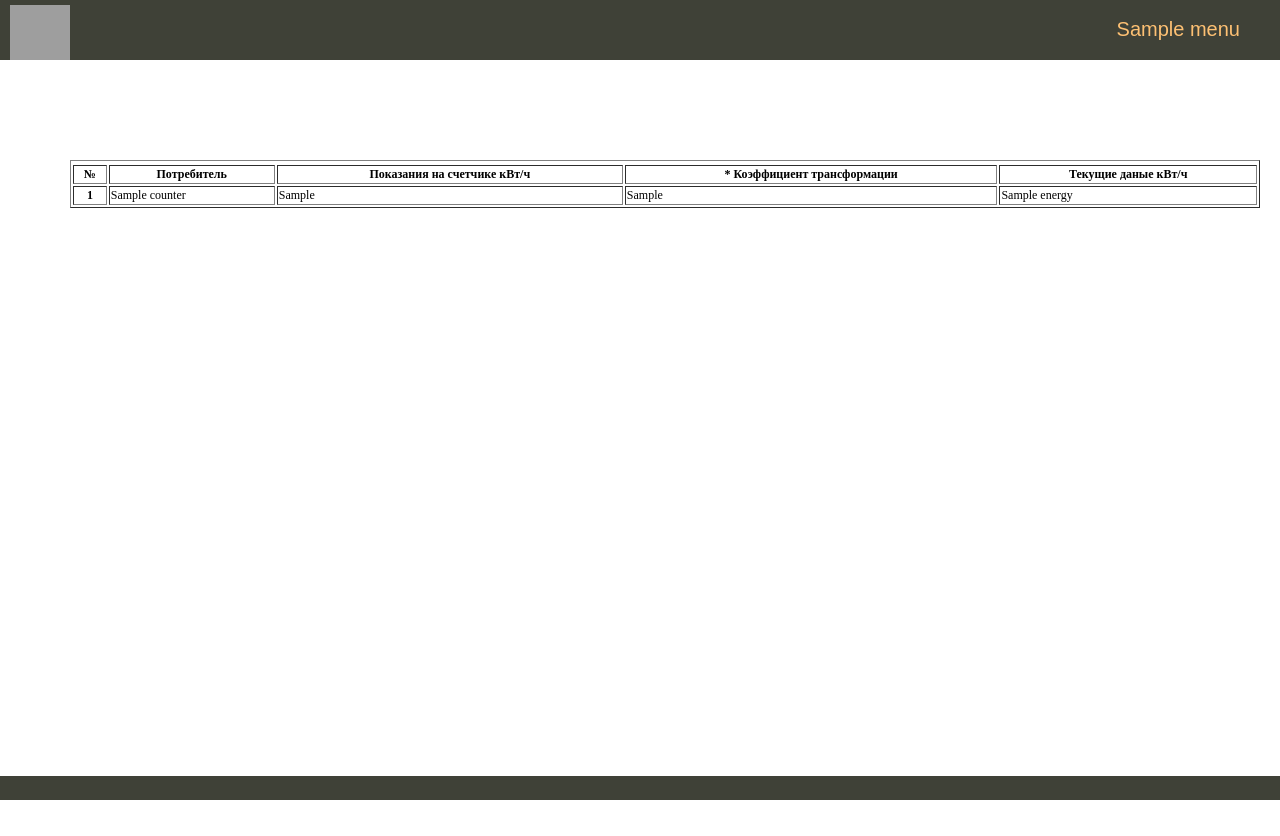
After one commit to DorofeevAlexandr/cardboard_production_control, a Django app: template backend/cardboard_production/templates/cardboard_production/electro_counters_value.html in a window 1280 px wide. The commit adds this page. Run offline with Django 5.2, Linux system fonts and the light colour scheme; the template is opened without the code that fills it: most values are stand-ins (such as "Sample title", 1, 10 or a date in 2020); grey boxes are pictures that could not be loaded.

Commit message:
Вывел текущие данные электросчетчиков в отдельную вьюху

```diff
--- /dev/null
+++ b/backend/cardboard_production/templates/cardboard_production/electro_counters_value.html
@@ -0,0 +1,34 @@
+{% extends 'base.html' %}
+
+{% block content %}
+<ul class="list-articles">
+
+<div class="tabs">
+
+    <table width="100%" border="1">
+        <tr>
+        <tr>
+            <th> № </th>
+            <th>Потребитель</th>
+            <th>Показания на счетчике кВт/ч</th>
+            <th> * Коэффициент трансформации</th>
+            <th>Текущие даные кВт/ч</th>
+        </tr>
+
+        {% for c in counters %}
+            <tr>
+                <th>{{c.number}}</th>
+                <td>{{c.client_name}}</td>
+                <td>{{c.energy_indic}}</td>
+                <td>{{c.transformation_coefficient}}</td>
+                <td>{{c.energy}}</td>
+            </tr>
+        {% endfor %}
+
+    </table>
+
+</div>
+
+</ul>
+
+{% endblock %}
--- a/backend/cardboard_production/urls.py
+++ b/backend/cardboard_production/urls.py
@@ -4,6 +4,8 @@ from . import views
 
 urlpatterns = [
     path('', views.index, name='home'),
+    path('electricity', views.electro_counters_value,
+         name='electro_counters'),
     path('electricity_meter', views.electro_counters_statistics_for_the_day,
          name='electro_counters_statistics_for_the_day'),
     path('electricity_meter_month', views.electro_counters_statistics_for_the_month,
```
Also changed, not shown: backend/cardboard_production/templates/cardboard_production/electro_counters.html (+0 -16 lines), backend/cardboard_production/views.py (+13 -1 lines).
